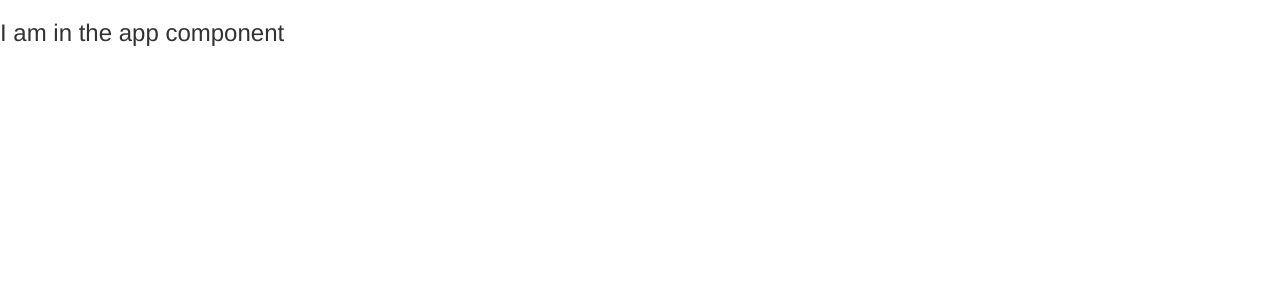
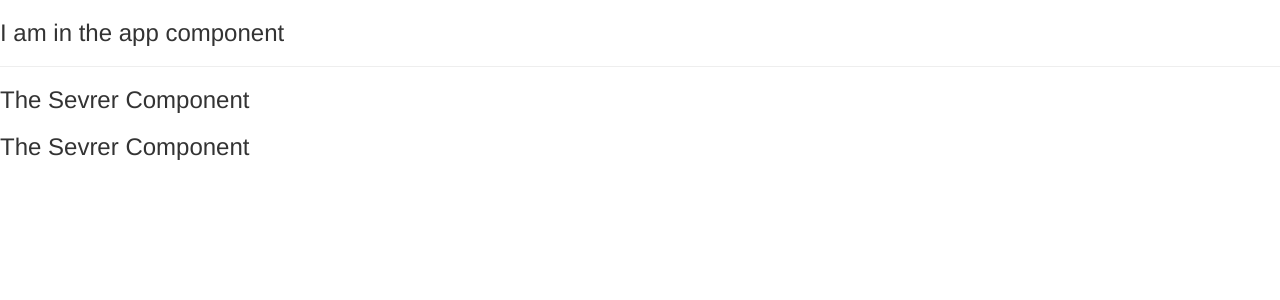
Before and after one commit to banuten/my_first_app, an Angular app in the folder my-first-app/: page / in a window 1280 px wide. Shown: the top 300 px of the page. Built offline with nearby package versions, Linux system fonts and the light colour scheme.

Commit message:
basics.20

```diff
--- a/my-first-app/src/app/app.component.html
+++ b/my-first-app/src/app/app.component.html
@@ -1 +1,3 @@
 <h3>I am in the app component</h3>
+<hr>
+<app-servers></app-servers>
--- a/my-first-app/src/app/app.module.ts
+++ b/my-first-app/src/app/app.module.ts
@@ -1,13 +1,17 @@
+import { ServerComponent } from './server/server.component';
 import { BrowserModule } from '@angular/platform-browser';
 import { NgModule } from '@angular/core';
 import { FormsModule } from '@angular/forms';
 //import {  HttpModule } from '@angular/http';
 
 import { AppComponent } from './app.component';
+import { ServersComponent } from './servers/servers.component';
 
 @NgModule({
   declarations: [
-    AppComponent
+    AppComponent,
+    ServerComponent,
+    ServersComponent
   ],
   imports: [
     BrowserModule,
--- /dev/null
+++ b/my-first-app/src/app/server/server.component.html
@@ -0,0 +1 @@
+<h3> The Sevrer Component</h3>
--- /dev/null
+++ b/my-first-app/src/app/servers/servers.component.html
@@ -0,0 +1,2 @@
+<app-server></app-server>
+<app-server></app-server>
--- /dev/null
+++ b/my-first-app/src/app/servers/servers.component.ts
@@ -0,0 +1,15 @@
+import { Component, OnInit } from '@angular/core';
+
+@Component({
+  selector: 'app-servers',
+  templateUrl: './servers.component.html',
+  styleUrls: ['./servers.component.css']
+})
+export class ServersComponent implements OnInit {
+
+  constructor() { }
+
+  ngOnInit(): void {
+  }
+
+}
```
Also changed, not shown: my-first-app/src/app/server/server.component.ts (added, +10 -0 lines), my-first-app/src/app/servers/servers.component.css (added).
